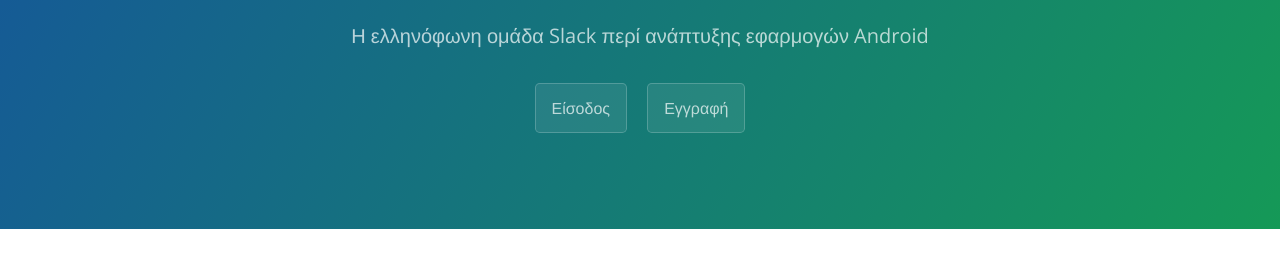
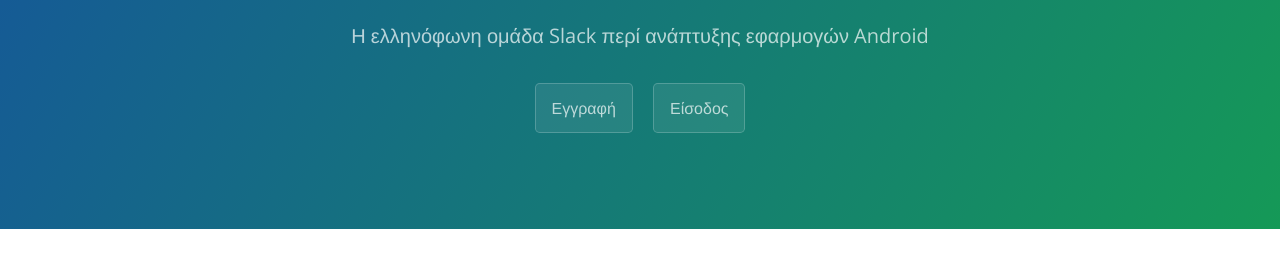
Before and after one commit to androiddevs-gr/androiddevs-gr.github.io, a Jekyll site: the page built from index.html, in a window 1280 px wide. Shown: the part 154-426 px from the top of the page. Built offline with Jekyll 4.4.1, drawn with Linux system fonts in a browser that asks for light colours; Markdown is read by kramdown in place of the engine named in the settings; the list of posts is cut into pages by our own code.

Commit message:
Reverse buttons

```diff
--- a/_includes/page-header.html
+++ b/_includes/page-header.html
@@ -1,7 +1,6 @@
 <section class="page-header">
   <h1 class="project-name">{{ site.title }}</h1>
   <h2 class="project-tagline">{{ site.tagline }}</h2>
+  <a href="http://goo.gl/forms/O807tv6NXh" class="btn">Εγγραφή</a>
   <a href="http://androiddevs-gr.slack.com" class="btn">Είσοδος</a>
-  <a href="http://goo.gl/forms/O807tv6NXh" class="btn">Εγγραφή</a>
-  <!--<a href="#" class="btn">Download .tar.gz</a>-->
 </section>
```
